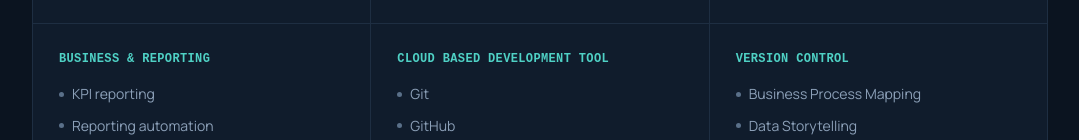
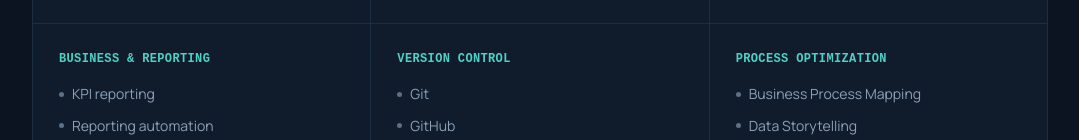
Before and after one commit to karthikeyan060/Karthikeyanportfolio, a plain HTML site: page index.html in a window 1280 px wide. Shown: the part 2270-2410 px from the top of the page, without its empty margins (100-1179 px from the left). Drawn offline with Linux system fonts and the light colour scheme.

Commit message:
Update portfolio code

```diff
--- a/index.html
+++ b/index.html
@@ -380,11 +380,11 @@ commercial	and	operations	teams	actually	use.</p>
 								<ul><li>KPI	reporting</li><li>Reporting	automation</li><li>Cost	&amp;	budget	analysis</li><li>Stakeholder	management</li><li>Requirements	gathering</li></ul>
 						</div>
 						<div	class="skill-card">
-								<h4>CLOUD BASED DEVELOPMENT TOOL</h4>
+								<h4>VERSION CONTROL</h4>
 								<ul><li>Git</li><li>GitHub</li></ul>
 						</div>
 						<div	class="skill-card">
-								<h4>VERSION CONTROL</h4>
+								<h4>PROCESS OPTIMIZATION</h4>
 								<ul><li>Business Process Mapping</li><li>Data Storytelling</li><li>Workflow Optimization</li></ul>
 						</div>
 				</div>
```
